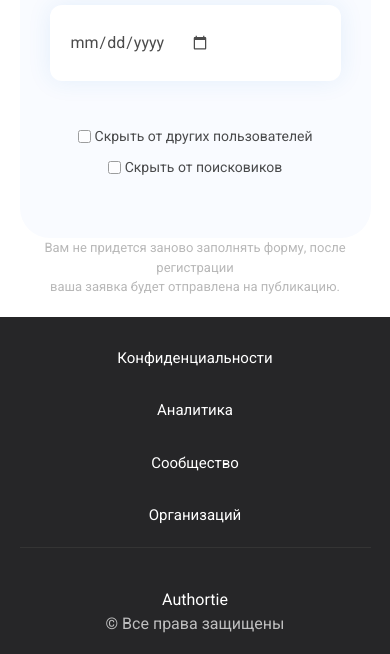
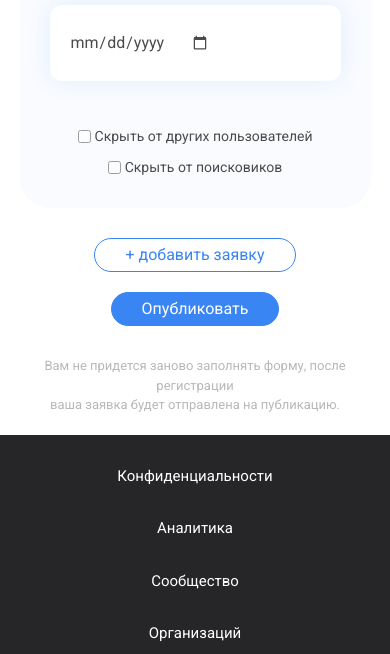
Before and after one commit to Boltaboyev/authorite, a website: page templates/application.html in a window 390 px wide. Shown: the part 1934-2588 px from the top of the page. Drawn offline with Linux system fonts and the light colour scheme; files whose address does not match are found by name.

Commit message:
completed 2 pages width responsive

```diff
--- a/templates/application.html
+++ b/templates/application.html
@@ -338,7 +338,7 @@
                 </div>
 
                 <div
-                    class="flex justify-center items-center gap-[40px] text-[14px] max-[720px]:flex-col max-[720px]:gap-[10px] max-[390px]:mb-[30px]">
+                    class="flex justify-center items-center gap-[40px] text-[14px] max-[720px]:flex-col max-[720px]:gap-[10px]">
                     <label class="flex justify-center items-center gap-[4px] opacity-70" for="bottom">
                         <input type="checkbox" name="" class="bg-opacity-100" id="bottom">
                         Скрыть от других пользователей
@@ -351,10 +351,10 @@
                 </div>
             </div>
 
-            <!-- <div class="flex justify-center items-center gap-[40px] m-[30px]">
-                <a href="#!" class="btn">+ добавить заявку</a>
-                <a href="#!" class="btn btn_blue">Опубликовать</a>
-            </div> -->
+            <div class="flex justify-center items-center gap-[40px] m-[30px] max-[580px]:flex-col  max-[580px]:gap-[20px]">
+                <a href="#!" class="btn max-[380px]:text-[14px]">+ добавить заявку</a>
+                <a href="#!" class="btn btn_blue max-[380px]:text-[14px]">Опубликовать</a>
+            </div>
 
             <div class="flex justify-center items-center">
                 <small class="text-[#b8b8b8] text-[13px] text-center w-full">Вам не придется заново заполнять форму,
```
Also changed, not shown: src/output.css.
